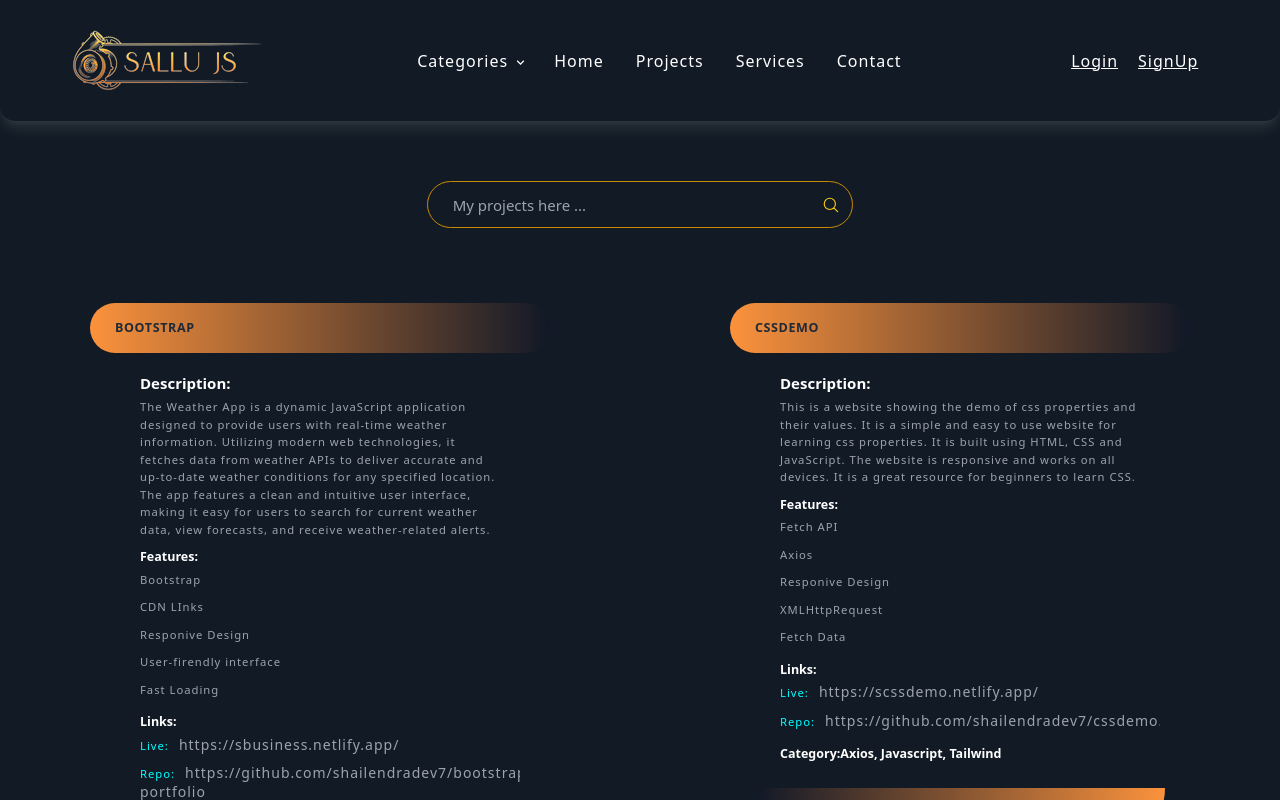
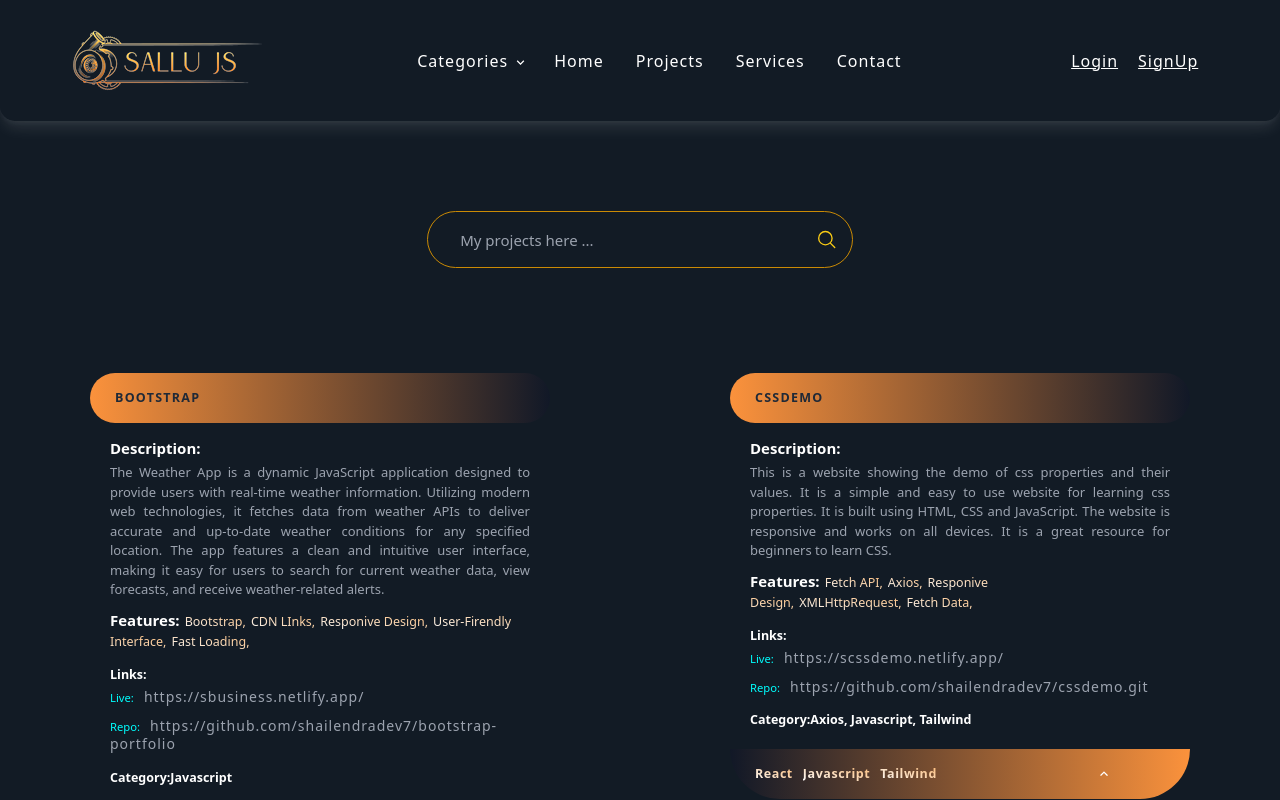
Before and after one commit to shailendraDev7/sallujs, a React (Vite) app: page / in a window 1280 px wide. Shown: the top 800 px of the page. Built offline with nearby package versions, Linux system fonts and the light colour scheme.

Commit message:
Completed Card UI

```diff
--- a/src/components/HeroSection.jsx
+++ b/src/components/HeroSection.jsx
@@ -1,9 +1,11 @@
 const HeroSection = () => {
     return (
         <div>
-            <div className='flex justify-between p-5 my-24 border border-yellow-600 rounded-full w-1/3'>
-                <input className='bg-transparent text-yellow-200 text-2xl hover:border-yellow-400 mx-5 focus:outline-none w-full' placeholder='My projects here ...' />
-                <svg xmlns="http://www.w3.org/2000/svg" viewBox="0 0 24 24" strokeWidth="1.5" stroke="currentColor" fill="none" className="size-8 stroke-yellow-400 cursor-pointer">
+            <div className='flex justify-between p-6 my-36 border border-yellow-600 rounded-full w-1/3'>
+                <input className='bg-transparent text-yellow-200 text-2xl mx-7 focus:outline-none w-full'
+                placeholder='My projects here ...'
+                onBlur={(e)=>e.target.value=""}/>
+                <svg xmlns="http://www.w3.org/2000/svg" viewBox="0 0 24 24" strokeWidth="1.5" stroke="currentColor" fill="none" className="size-10 stroke-yellow-400 cursor-pointer">
                     <path strokeLinecap="round" strokeLinejoin="round" d="m21 21-5.197-5.197m0 0A7.5 7.5 0 1 0 5.196 5.196a7.5 7.5 0 0 0 10.607 10.607Z" />
                 </svg>
             </div>
--- a/src/components/features/Accordion.jsx
+++ b/src/components/features/Accordion.jsx
@@ -1,3 +1,6 @@
+import { FaAngleDown } from "react-icons/fa6";
+import { FaAngleUp } from "react-icons/fa6";
+
 const Accordion = ({ curElem, handleToggleNow }) => {
   const { id, name, description, features, links, category, tags } = curElem;
 
@@ -5,23 +8,31 @@ const Accordion = ({ curElem, handleToggleNow }) => {
 
   const toggleNow = () => {
     return handleToggleNow(id, visible);
-    }
+  };
 
   return (
-        <div className='container my-6 px-36'>
+    <div className="container my-6 px-36">
       {/* Content Header */}
-            <div className='bg-gradient-to-r from-orange-400 to-gray-900 rounded-full px-10 text-center text-xl font-extrabold flex items-center
-            cursor-pointer h-20' onClick={toggleNow}>
-                <div className='flex-grow text-left uppercase tracking-wider text-gray-800'>{name}</div>
-                <i className='fas fa-angle-down cursor-pointer'></i>
+      <div
+        className="bg-gradient-to-r from-orange-400 to-gray-900 rounded-full px-10 text-center text-xl font-extrabold flex items-center
+            cursor-pointer h-20"
+        onClick={toggleNow}
+      >
+        <div className="flex-grow text-left uppercase tracking-widest text-gray-800">
+          {name}
+        </div>
+        <i className="fas fa-angle-down cursor-pointer"></i>
       </div>
       {/* Accordian-Summary  */}
-            <div className='accordion-summary px-10 overflow-hidden max-h-full' id={`${visible}`}>
-                <div className='rounded-lg overflow-hidden p-4 m-2'>
+      <div
+        className="accordion-summary overflow-hidden max-h-full"
+        id={`${visible}`}
+      >
+        <div className="rounded-lg overflow-hidden p-4">
           <div className="p-4 py-2">
             {/* Accordian-Description  */}
             <div className="font-bold text-2xl mb-2">Description:</div>
-                        <p className="text-gray-400 text-lg">
+            <p className="text-gray-400">
               {description}
               {/* The Weather App is a dynamic JavaScript application designed to provide users with real-time weather information. Utilizing modern web technologies, it fetches data from weather APIs to deliver accurate and up-to-date weather conditions for any specified location. The app features a clean and intuitive user interface, making it easy for users to search for current weather data, view forecasts, and receive weather-related alerts. */}
             </p>
@@ -29,57 +40,62 @@ const Accordion = ({ curElem, handleToggleNow }) => {
 
           {/* Accordian-Features  */}
           <div className="p-4 py-2 text-2xl mb-2">
-                        <div className="font-bold text-xl mb-2">Features:</div>
-                        <div className='flex flex-col space-y-4'>
-
-                            {/* Starting Features */}
+            <div className="space-x-2">
+            <span className="font-bold">Features:</span>
               {features.map((feature, index) => {
                 return (
-                                    <p key={index} className="text-gray-400 text-lg">
-                                        {feature}
-                                    </p>
-                                )
+                  <span key={index} className="capitalize text-xl bg-clip-text text-transparent bg-gradient-to-tr from-gray-50 to-orange-300">
+                    {feature},
+                  </span>
+                );
               })}
             </div>
           </div>
 
-
           {/* Accordian-links  */}
           <div className="p-4 py-2 text-2xl mb-2">
             <div className="font-bold text-xl mb-2">Links:</div>
-                        <div className='flex flex-col space-y-4'>
-
-                            {/* Starting Features */}
-                            {console.log(links)}
+            <div className="flex flex-col space-y-4">
               {Object.entries(links).map(([key, value]) => (
                 <p key={key} className="text-gray-400 text-lg">
-                                    <span style={{ textTransform: 'capitalize', color: 'cyan' }}>{key}:</span>
-                                    <a href={value} target="_blank" rel="noreferrer" className="lowercase">{value}</a>
+                  <span style={{ textTransform: "capitalize", color: "cyan" }}>
+                    {key}:
+                  </span>
+                  <a
+                    href={value}
+                    target="_blank"
+                    rel="noreferrer"
+                    className="lowercase"
+                  >
+                    {value}
+                  </a>
                 </p>
               ))}
             </div>
           </div>
 
           {/* Accordian-Category  */}
-                    <div className="flex font-bold text-xl mb-2 p-4 py-2">Category:<h5>{category}</h5></div>
+          <div className="flex font-bold text-xl mb-2 p-4 py-2">
+            Category:<h5>{category}</h5>
           </div>
-                {/* Accordian-main  */}
+        </div>
 
         {/* Accordian-Footer  */}
-                <div className="accordian-footer bg-gradient-to-l from-orange-400 to-gray-900 rounded-b-full h-24 text-gray-300 text-2xl font-extrabold flex justify-center items-center">
-                    <div className="flex-grow text-right mr-10">
+        <div className="bg-gradient-to-l from-orange-400 to-gray-900 rounded-b-full h-20 flex items-center">
+          <div className="flex flex-row ms-10 space-x-4 tracking-wider text-lg">
             {tags.map((tag, index) => {
               return (
-                                <span key={index} className="inline-block bg-gray-200 rounded-full px-3 py-1 text-xl font-semibold text-gray-700 mr-2 mb-2">{tag}</span>
-                            )
+                <span key={index} className="capitalize text-xl font-bold bg-clip-text text-transparent bg-gradient-to-tr from-gray-50 to-orange-300">
+                  {tag}
+                </span>
+              );
             })}
           </div>
-                    <i className='fas fa-angle-up cursor-pointer' onClick={toggleNow}></i>
+          <FaAngleUp className="" onClick={toggleNow} />
         </div>
       </div>
     </div>
-
-    )
-}
+  );
+};
 
 export default Accordion;
--- a/src/components/footer/footer.jsx
+++ b/src/components/footer/footer.jsx
@@ -2,7 +2,7 @@ import { FaFacebook, FaGoogle, FaInstagram, FaLinkedin, FaTwitter, FaYoutube } f
 
 const Footer = () => {
     return (
-        <div className="container mx-auto grid grid-cols-1 md:grid-cols-4 pb-10 shadow-inverted-white-lg mt-48 pt-12">
+        <div className="container mx-auto grid grid-cols-1 md:grid-cols-4 pb-10 shadow-inverted-white-lg mt-24 pt-12">
             <div>
                 {/* <h2 className="text-orange-500 text-3xl font-bold py-4">Sallu JS</h2> */}
                 <div className='flex flex-col space-y-8 items-start'>
--- a/src/index.css
+++ b/src/index.css
@@ -14,11 +14,15 @@ html {
   color: white;
 }
 
-p,
 li,
 a {
   font-size: 1.4rem;
   letter-spacing: 0.1rem;
+}
+
+p{
+  font-size: 1.3rem;
+  text-align: justify;
 }
 
 
--- a/src/pages/Home/Home.jsx
+++ b/src/pages/Home/Home.jsx
@@ -6,7 +6,7 @@ const Home = () => {
   return (
     <>
       <HeroSection/>
-      <FeatureBox />
+      <FeatureBox/>
     </>
   )
 }
```
Lines whose indentation alone changed are shown as unchanged.
